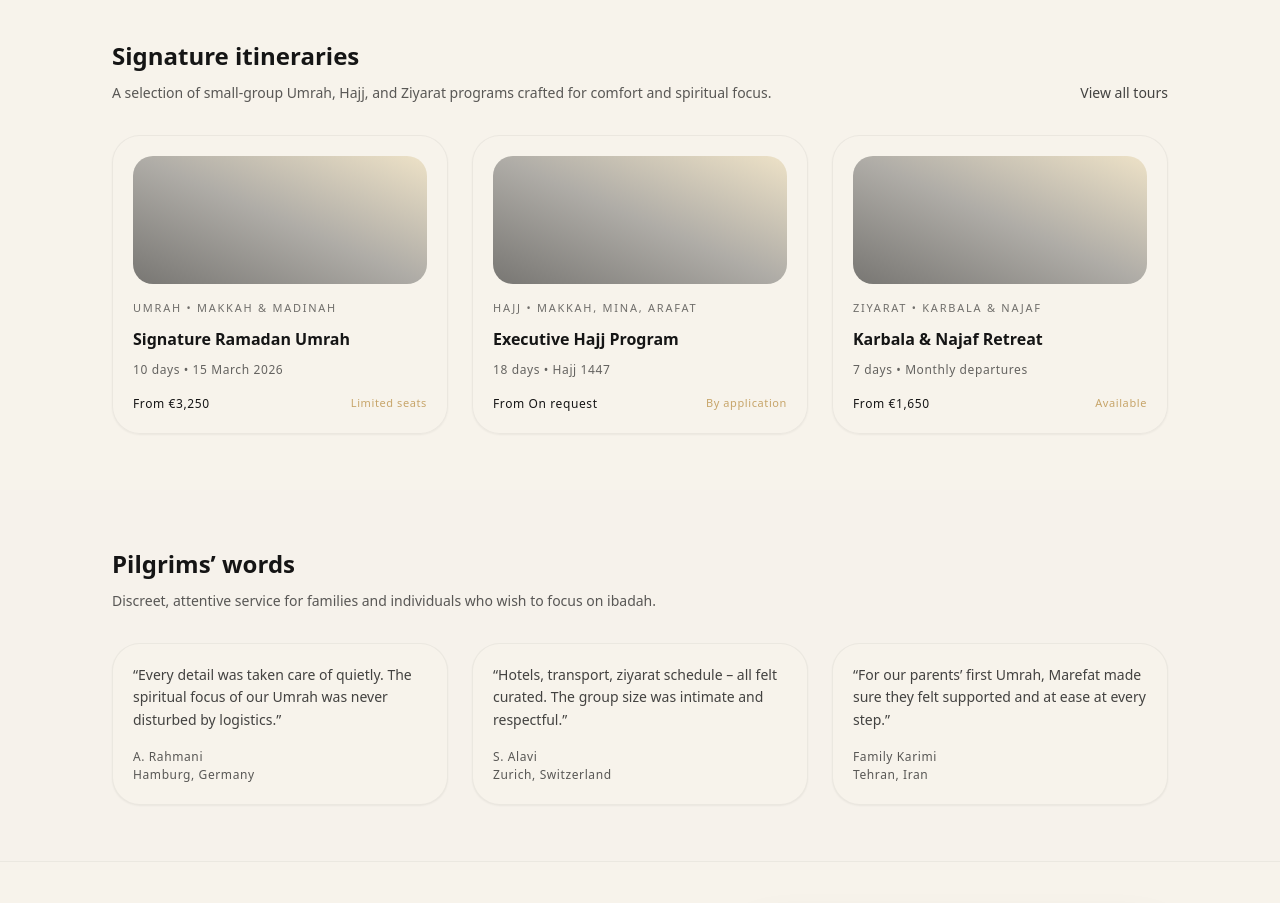
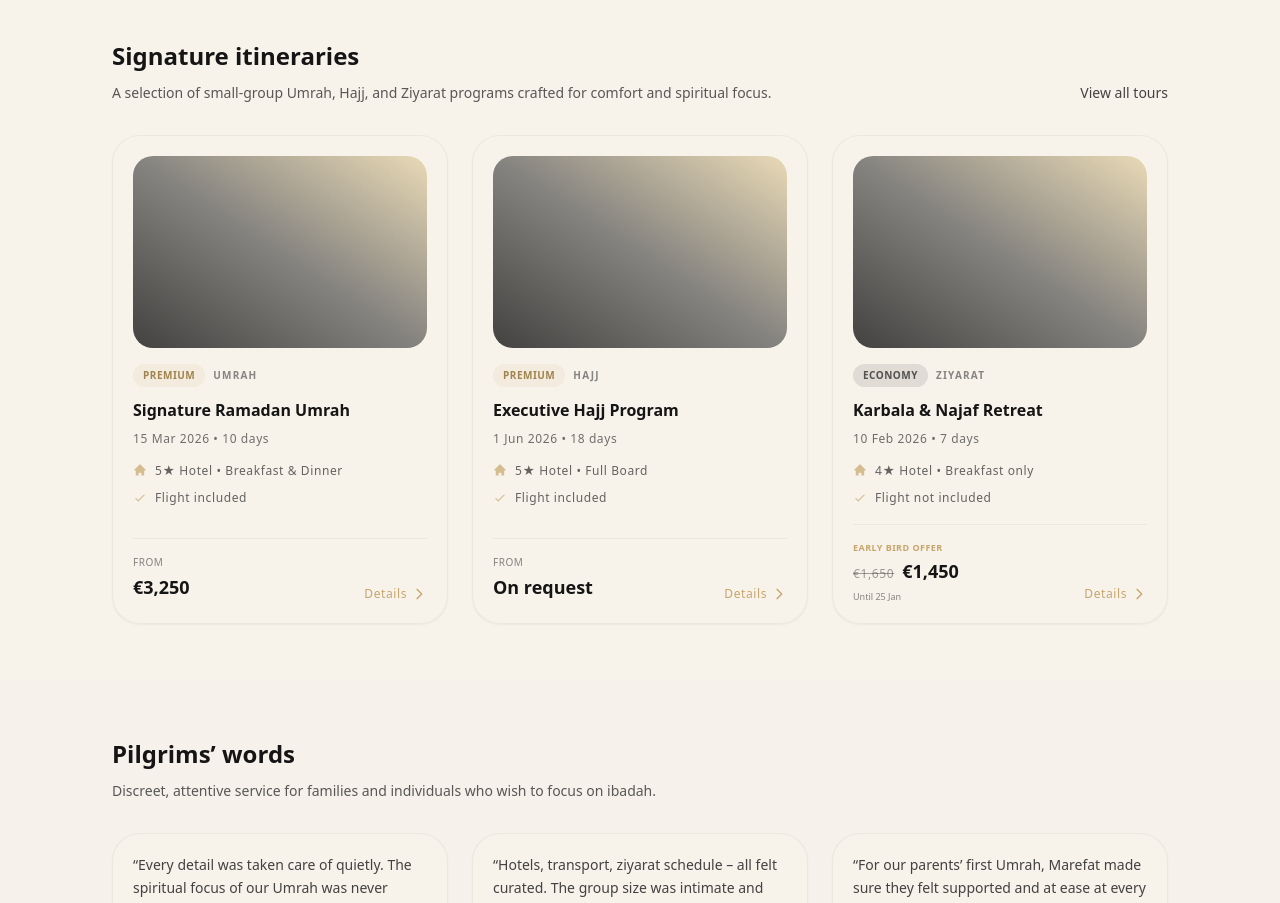
Before and after one commit to HamidrezaGtHb/marefat-pilgrimage, a Next.js app: page / in a window 1280 px wide. Shown: the part 900-1803 px from the top of the page. Built offline with nearby package versions, Linux system fonts and the light colour scheme.

Commit message:
Update edited-Card-Tours

```diff
--- a/src/app/page.tsx
+++ b/src/app/page.tsx
@@ -4,30 +4,47 @@ const featuredTours = [
     title: "Signature Ramadan Umrah",
     destination: "Makkah & Madinah",
     type: "Umrah",
-    duration: "10 days",
-    date: "15 March 2026",
-    priceFrom: "€3,250",
-    availability: "Limited seats",
+    startDate: "2026-03-15",
+    endDate: "2026-03-25",
+    durationDays: 10,
+    priceFrom: 3250,
+    hotelStars: 5,
+    flightIncluded: true,
+    meals: "Breakfast & Dinner",
+    packageLevel: "Premium",
   },
   {
     slug: "executive-hajj-program",
     title: "Executive Hajj Program",
     destination: "Makkah, Mina, Arafat",
     type: "Hajj",
-    duration: "18 days",
-    date: "Hajj 1447",
-    priceFrom: "On request",
-    availability: "By application",
+    startDate: "2026-06-01",
+    endDate: "2026-06-19",
+    durationDays: 18,
+    priceFrom: 0,
+    hotelStars: 5,
+    flightIncluded: true,
+    meals: "Full Board",
+    packageLevel: "Premium",
   },
   {
     slug: "karbala-najaf-retreat",
     title: "Karbala & Najaf Retreat",
     destination: "Karbala & Najaf",
     type: "Ziyarat",
-    duration: "7 days",
-    date: "Monthly departures",
-    priceFrom: "€1,650",
-    availability: "Available",
+    startDate: "2026-02-10",
+    endDate: "2026-02-17",
+    durationDays: 7,
+    priceFrom: 1650,
+    hotelStars: 4,
+    flightIncluded: false,
+    meals: "Breakfast only",
+    packageLevel: "Economy",
+    earlyBirdDiscount: {
+      discountedPrice: 1450,
+      originalPrice: 1650,
+      deadline: "2026-01-25",
+    },
   },
 ];
 
@@ -177,28 +194,105 @@ export default function HomePage() {
               View all tours
             </a>
           </div>
-          <div className="mt-8 grid gap-6 md:grid-cols-3">
+          <div className="mt-8 grid gap-6 sm:grid-cols-2 lg:grid-cols-3">
             {featuredTours.map((tour) => (
               <a
                 key={tour.slug}
                 href={`/tours/${tour.slug}`}
-                className="group flex flex-col rounded-2xl border border-charcoal/5 bg-ivory/80 p-5 shadow-sm shadow-charcoal/5 transition hover:-translate-y-1 hover:shadow-soft"
+                className="group flex flex-col rounded-2xl border border-charcoal/5 bg-ivory/80 shadow-sm shadow-charcoal/5 transition hover:-translate-y-1 hover:shadow-soft"
               >
-                <div className="mb-4 h-32 rounded-xl bg-gradient-to-tr from-charcoal/70 via-charcoal/40 to-gold-soft/60 opacity-80 transition group-hover:opacity-100" />
-                <p className="text-[11px] font-medium uppercase tracking-[0.16em] text-charcoal/60">
-                  {tour.type} • {tour.destination}
-                </p>
-                <h3 className="mt-2 text-sm font-semibold text-charcoal sm:text-base">
-                  {tour.title}
-                </h3>
-                <p className="mt-2 text-xs text-charcoal/65">
-                  {tour.duration} • {tour.date}
-                </p>
-                <div className="mt-4 flex items-center justify-between text-xs">
-                  <span className="font-medium text-charcoal">
-                    From {tour.priceFrom}
-                  </span>
-                  <span className="text-[11px] text-gold">{tour.availability}</span>
+                {/* Image */}
+                <div className="p-5 pb-0">
+                  <div className="relative h-48 overflow-hidden rounded-xl bg-gradient-to-tr from-charcoal/80 via-charcoal/50 to-gold-soft/70">
+                    <div className="absolute inset-0 opacity-80 transition-opacity group-hover:opacity-100" />
+                  </div>
+                </div>
+
+                {/* Content */}
+                <div className="flex flex-1 flex-col p-5 pt-4">
+                  {/* Badges */}
+                  <div className="flex flex-wrap items-center gap-2 mb-3">
+                    <span className={`inline-flex rounded-full px-2.5 py-1 text-[10px] font-semibold uppercase tracking-wider ${
+                      tour.packageLevel === "Premium"
+                        ? "bg-gold/10 text-gold-dark"
+                        : "bg-charcoal/10 text-charcoal/70"
+                    }`}>
+                      {tour.packageLevel}
+                    </span>
+                    <span className="text-[10px] font-semibold uppercase tracking-[0.12em] text-charcoal/50">
+                      {tour.type}
+                    </span>
+                  </div>
+
+                  {/* Title */}
+                  <h3 className="mb-2 text-base font-semibold leading-snug text-charcoal transition-colors group-hover:text-gold-dark">
+                    {tour.title}
+                  </h3>
+
+                  {/* Date & Duration */}
+                  <p className="mb-3 text-xs leading-relaxed text-charcoal/60">
+                    {new Date(tour.startDate).toLocaleDateString("en-GB", {
+                      day: "numeric",
+                      month: "short",
+                      year: "numeric",
+                    })} • {tour.durationDays} days
+                  </p>
+
+                  {/* Details */}
+                  <div className="mb-4 flex-1 space-y-2 text-xs leading-relaxed text-charcoal/65">
+                    <div className="flex items-center gap-2">
+                      <svg className="h-3.5 w-3.5 flex-shrink-0 text-gold/70" fill="currentColor" viewBox="0 0 20 20">
+                        <path d="M10.707 2.293a1 1 0 00-1.414 0l-7 7a1 1 0 001.414 1.414L4 10.414V17a1 1 0 001 1h2a1 1 0 001-1v-2a1 1 0 011-1h2a1 1 0 011 1v2a1 1 0 001 1h2a1 1 0 001-1v-6.586l.293.293a1 1 0 001.414-1.414l-7-7z" />
+                      </svg>
+                      <span>{tour.hotelStars}★ Hotel • {tour.meals}</span>
+                    </div>
+                    <div className="flex items-center gap-2">
+                      <svg className="h-3.5 w-3.5 flex-shrink-0 text-gold/70" fill="none" stroke="currentColor" viewBox="0 0 24 24">
+                        <path strokeLinecap="round" strokeLinejoin="round" strokeWidth={2} d="M5 13l4 4L19 7" />
+                      </svg>
+                      <span>{tour.flightIncluded ? "Flight included" : "Flight not included"}</span>
+                    </div>
+                  </div>
+
+                  {/* Price & CTA */}
+                  <div className="flex items-end justify-between border-t border-charcoal/5 pt-4">
+                    <div>
+                      {tour.earlyBirdDiscount && new Date() <= new Date(tour.earlyBirdDiscount.deadline) ? (
+                        <div>
+                          <p className="text-[9px] font-bold uppercase tracking-wider text-gold">
+                            Early Bird Offer
+                          </p>
+                          <div className="mt-0.5 flex items-baseline gap-2">
+                            <span className="text-xs text-charcoal/40 line-through">
+                              €{tour.earlyBirdDiscount.originalPrice.toLocaleString()}
+                            </span>
+                            <span className="text-lg font-bold text-charcoal">
+                              €{tour.earlyBirdDiscount.discountedPrice.toLocaleString()}
+                            </span>
+                          </div>
+                          <p className="mt-0.5 text-[9px] text-charcoal/50">
+                            Until {new Date(tour.earlyBirdDiscount.deadline).toLocaleDateString("en-GB", {
+                              day: "numeric",
+                              month: "short",
+                            })}
+                          </p>
+                        </div>
+                      ) : (
+                        <div>
+                          <p className="text-[10px] font-medium uppercase tracking-wider text-charcoal/50">From</p>
+                          <p className="mt-0.5 text-lg font-bold text-charcoal">
+                            {tour.priceFrom > 0 ? `€${tour.priceFrom.toLocaleString()}` : "On request"}
+                          </p>
+                        </div>
+                      )}
+                    </div>
+                    <div className="flex items-center gap-1 text-xs font-medium text-gold transition-colors group-hover:text-gold-dark">
+                      <span>Details</span>
+                      <svg className="h-4 w-4 transition-transform group-hover:translate-x-0.5" fill="none" stroke="currentColor" viewBox="0 0 24 24">
+                        <path strokeLinecap="round" strokeLinejoin="round" strokeWidth={2} d="M9 5l7 7-7 7" />
+                      </svg>
+                    </div>
+                  </div>
                 </div>
               </a>
             ))}
```
